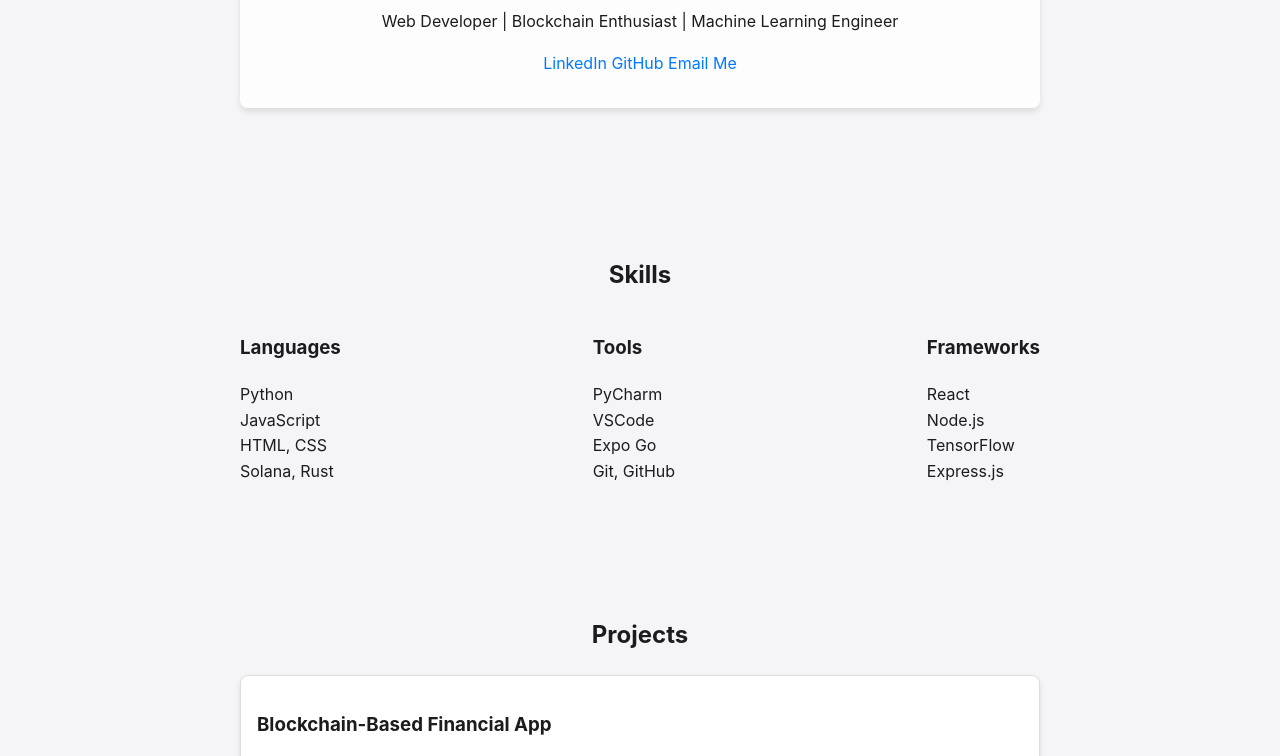
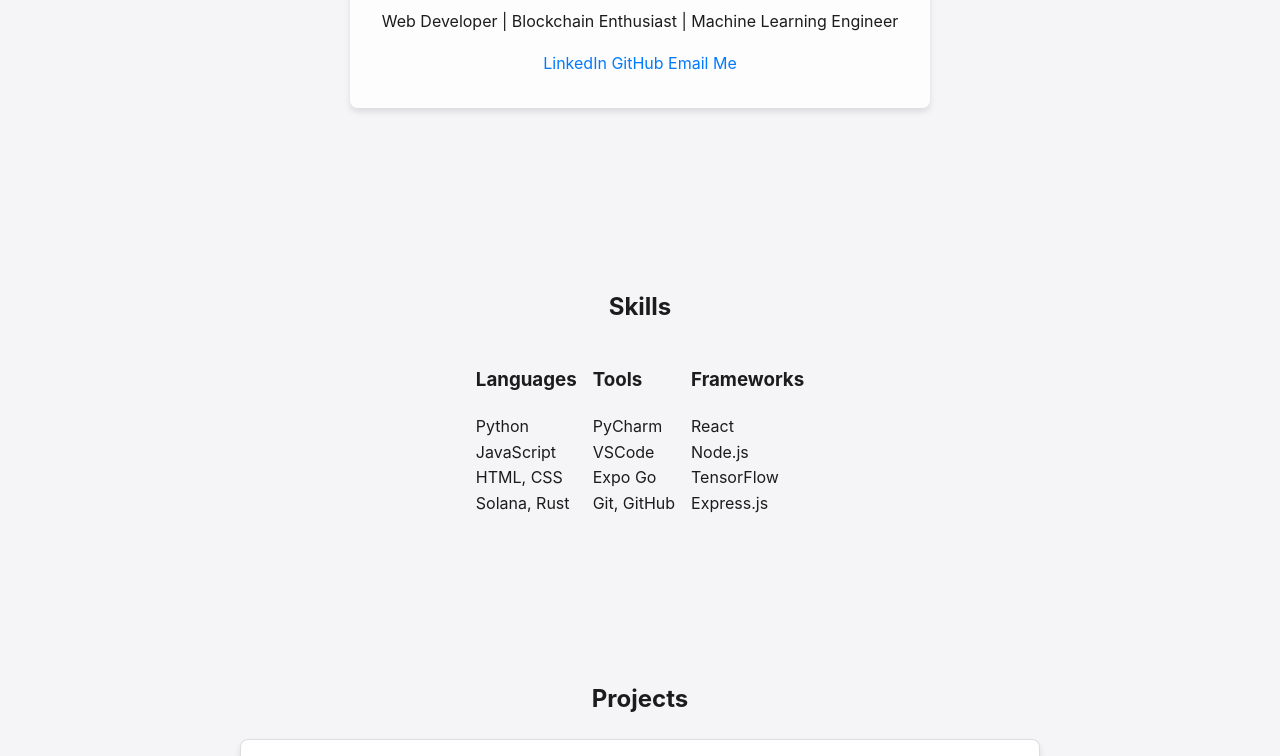
Before and after one commit to Morre12-debug/mphowebsite, a plain HTML site: page index.html in a window 1280 px wide. Shown: the part 318-1074 px from the top of the page. Drawn offline with Linux system fonts and the light colour scheme.

Commit message:
fixed alignments

```diff
--- a/index.html
+++ b/index.html
@@ -6,7 +6,7 @@
   <title>Mpho Shiang - Premium Portfolio</title>
   <link rel="stylesheet" href="styles/main.css">
   <link rel="icon" href="images/favicon.png">
-  <link href="https://fonts.googleapis.com/css2?family=Poppins:wght@300;400;600&display=swap" rel="stylesheet">
+  <link href="https://fonts.googleapis.com/css2?family=Inter:wght@300;400;600&display=swap" rel="stylesheet">
 </head>
 <body>
   <!-- Loading Screen -->
--- a/styles/main.css
+++ b/styles/main.css
@@ -1,4 +1,3 @@
-/* styles/main.css */
 :root {
   --primary-color: #007aff; /* Apple blue */
   --background-color: #f5f5f7;
@@ -13,6 +12,11 @@ body {
   margin: 0;
   padding: 0;
   line-height: 1.6;
+  display: flex;
+  flex-direction: column;
+  align-items: center;
+  justify-content: center;
+  min-height: 100vh;
 }
 
 /* Loading Screen */
@@ -50,6 +54,7 @@ body {
 header {
   background: var(--primary-color);
   padding: 1rem;
+  width: 100%;
   text-align: center;
 }
 
@@ -69,10 +74,18 @@ header nav ul li a {
   font-weight: bold;
 }
 
+main {
+  display: flex;
+  flex-direction: column;
+  align-items: center;
+  width: 100%;
+}
+
 section {
   padding: 2rem;
   max-width: 800px;
   margin: 2rem auto;
+  text-align: center; /* Center-aligns text */
 }
 
 h1, h2 {
@@ -103,9 +116,10 @@ h1, h2 {
 
 .skills-grid {
   display: flex;
-  justify-content: space-between;
+  justify-content: center;
   gap: 1rem;
   flex-wrap: wrap;
+  text-align: left;
 }
 
 .skills-category ul {
@@ -127,6 +141,7 @@ footer {
   padding: 1rem 0;
   background: var(--primary-color);
   color: white;
+  width: 100%;
 }
 
 a {
```
